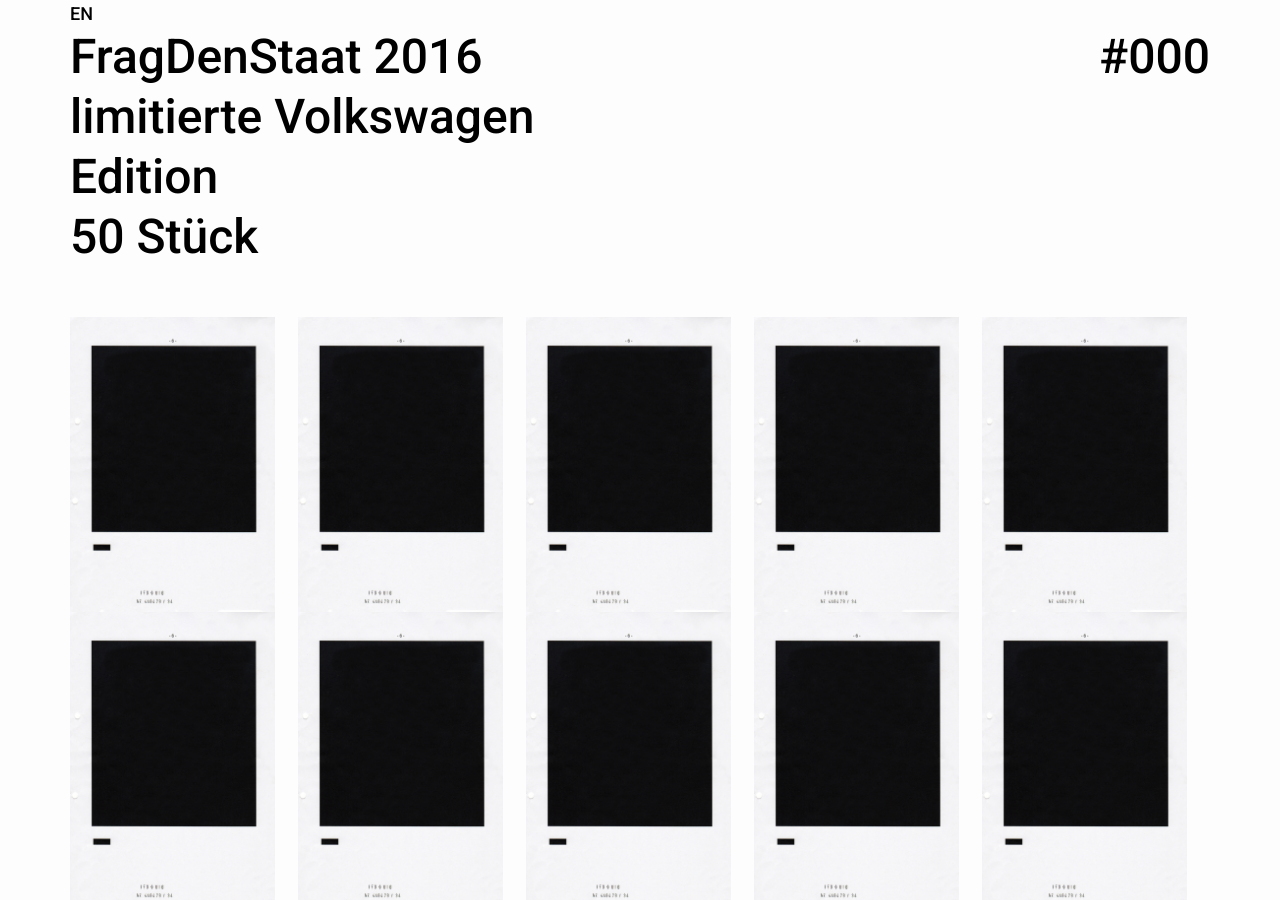
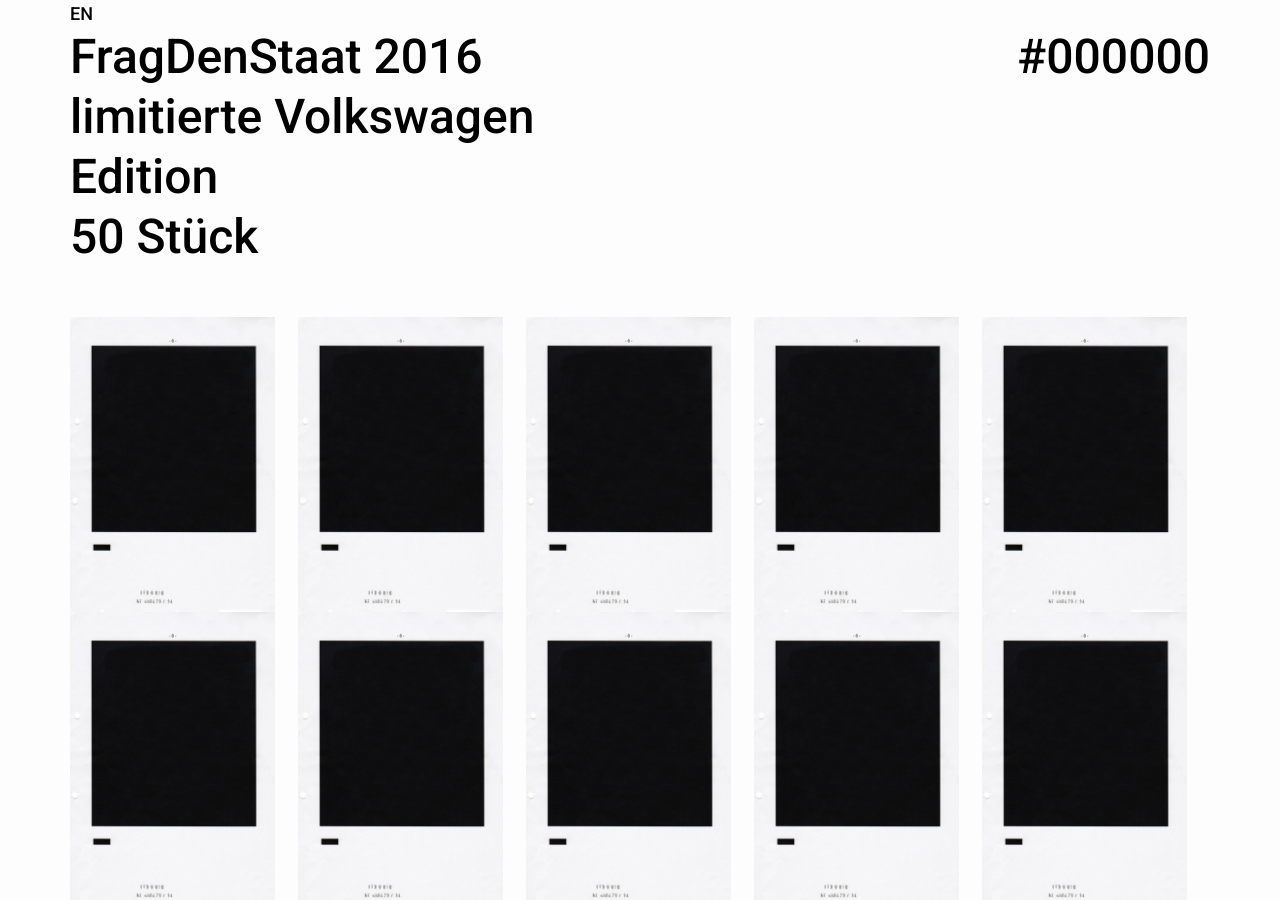
Before and after one commit to okfde/000000.limited, a Jekyll site: the page built from index.html, in a window 1280 px wide and 900 px high. Built offline with Jekyll 4.4.1, drawn with Linux system fonts in a browser that asks for light colours.

Commit message:
change title

```diff
--- a/_config.yml
+++ b/_config.yml
@@ -6,7 +6,7 @@
 # 'jekyll serve'. If you change this file, please restart the server process.
 
 # Site settings
-title: "#000"
+title: "#000000"
 email: mail@fragdenstaat.de
 description: > # this means to ignore newlines until "baseurl:"
   Write an awesome description for your new site here. You can edit this
```
